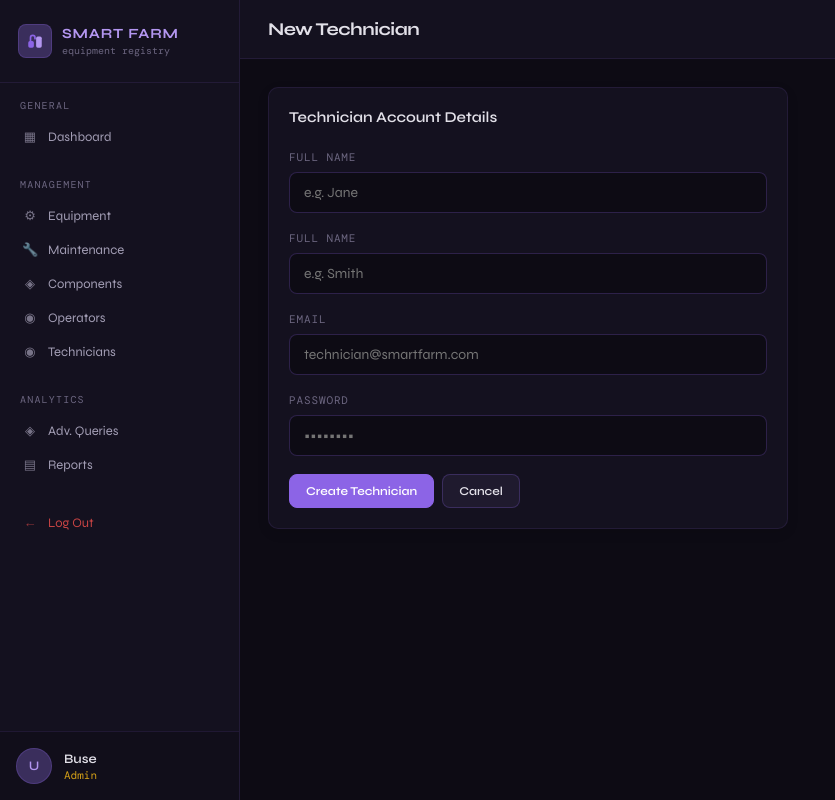
After one commit to BuseEksi/Smart-Farm-Equipments-and-Maintenance, a Flask app: page /technicians/new in a window 1280 px wide. The commit adds this page. Shown: the whole page, without its empty margins (0-835 px from the left). Run offline with Flask 3, Linux system fonts and the light colour scheme; a user stored in the database is signed in; some libraries are stand-ins or nearby versions.

Commit message:
feat: pagination for equipment/components/operators, technician user role with restricted access, admin-only technician management

```diff
--- a/app.py
+++ b/app.py
@@ -1,6 +1,6 @@
 import math
 
-from flask import Flask, render_template, session, request, redirect, url_for
+from flask import Flask, render_template, session, request, redirect, url_for, abort, flash
 import psycopg2.extras
 
 
@@ -112,7 +112,7 @@ def signup_post():
     cur.execute("SELECT * FROM users WHERE email = %s", (email,))
     exists = cur.fetchone()
     if exists:
-        print("User already exists")
+        flash("User already exists")
         cur.close()
         conn.close()
         return redirect(url_for('dashboard'))
@@ -173,7 +173,7 @@ def equipment():
         query += " AND equipment_name ILIKE %s"
         params.append(f"%{q}%")
     if status:
-        query += " AND status = %s::equipment_status"
+        query += " AND status::text = %s"
         params.append(status)
     if type_:
         query += " AND type = %s"
@@ -462,13 +462,32 @@ def maintenance_detail(maintenance_id):
 
 @app.route("/components", methods=["GET"])
 def components():
+    page = request.args.get('page', 1, type=int)
+    per_page = 10
+
     conn = connect_db()
     cur = conn.cursor(cursor_factory=psycopg2.extras.RealDictCursor)
-    cur.execute("SELECT * FROM components ORDER BY component_id DESC")
+
+
+    cur.execute("SELECT COUNT(*) FROM components")
+    total = cur.fetchone()['count']
+
+
+    offset = (page - 1) * per_page
+    cur.execute("SELECT * FROM components ORDER BY component_id DESC LIMIT %s OFFSET %s", (per_page, offset))
     components = cur.fetchall()
+
     cur.close()
     conn.close()
-    return render_template("component.html" , components=components)
+
+    total_pages = (total + per_page - 1) // per_page
+
+    return render_template("component.html",
+        components=components,
+        total=total,
+        current_page=page,
+        total_pages=total_pages
+    )
 
 @app.route("/components/new", methods=["GET"])
 def component_new():
@@ -537,20 +556,42 @@ def component_delete(component_id):
 
 @app.route("/operators", methods=["GET"])
 def operators():
+    if session.get("role") != 'admin':
+        flash("You don't have permission to access this page.", "error")
+        return redirect("/dashboard")
+    page = request.args.get('page', 1, type=int)
+    per_page = 10
+
     conn = connect_db()
     cur = conn.cursor(cursor_factory=psycopg2.extras.RealDictCursor)
+
+
+    cur.execute("SELECT COUNT(*) FROM operators")
+    total = cur.fetchone()['count']
+
+
+    offset = (page - 1) * per_page
     cur.execute("""
         SELECT o.*, COUNT(m.maintenance_id) AS maintenance_count
         FROM operators o
         LEFT JOIN maintenance m ON o.operator_id = m.operator_id
         GROUP BY o.operator_id
         ORDER BY o.operator_id DESC
-    """)
+        LIMIT %s OFFSET %s
+    """, (per_page, offset))
     all_operators = cur.fetchall()
-    total = len(all_operators)
+
     cur.close()
     conn.close()
-    return render_template("operators_list.html", operators=all_operators, total=total)
+
+    total_pages = (total + per_page - 1) // per_page
+
+    return render_template("operators_list.html",
+        operators=all_operators,
+        total=total,
+        current_page=page,
+        total_pages=total_pages
+    )
 
 @app.route("/operators/new", methods=["GET"])
 def operators_new():
@@ -623,6 +664,59 @@ def operator_delete(operator_id):
         return redirect(url_for('operators'))
     else:
         return redirect(url_for('login'))
+
+@app.route("/technicians")
+def technicians():
+    if session.get("role") == 'admin':
+        conn = connect_db()
+        cur = conn.cursor(cursor_factory=psycopg2.extras.RealDictCursor)
+        cur.execute("SELECT * FROM users WHERE user_role = 'technician' ORDER BY user_id DESC")
+        all_technicians = cur.fetchall()
+        cur.close()
+        conn.close()
+        return render_template("technicians_list.html", technicians=all_technicians, total=len(all_technicians))
+
+@app.route("/technicians/new", methods=["GET", "POST"])
+def new_technician():
+    if session.get("role") != "admin":
+        flash("You don't have permission to access this page.", "error")
+        return redirect("/dashboard")
+
+    if request.method == "POST":
+        name = request.form["name"]
+        surname = request.form["surname"]
+        email = request.form["email"]
+        password = request.form["password"]
+
+        conn = connect_db()
+        cur = conn.cursor()
+        cur.execute(
+            "INSERT INTO users (user_name, user_surname, email, user_password, user_role) VALUES (%s, %s, %s, %s, 'technician')",
+            (name, surname, email, password)
+        )
+        conn.commit()
+        cur.close()
+        conn.close()
+        flash("Technician added successfully.", "success")
+        return redirect("/technicians")
+
+    return render_template("technician_form.html")
+
+@app.route("/technicians/delete/<int:technician_id>", methods=["POST"])
+def delete_technician(technician_id):
+    if session.get("role") != "admin":
+        flash("You don't have permission to access this page.", "error")
+        return redirect("/dashboard")
+    conn = connect_db()
+    cur = conn.cursor(cursor_factory=psycopg2.extras.RealDictCursor)
+    cur.execute("DELETE FROM users WHERE user_id = %s", (technician_id,))
+    conn.commit()
+    cur.close()
+    conn.close()
+    flash("Technician deleted successfully.", "success")
+    return redirect("/technicians")
+
+
 
 
 
--- a/templates/home.html
+++ b/templates/home.html
@@ -26,7 +26,7 @@
           </svg>
         </div>
         <div>
-          <div class="logo-name">FARMAINTENANCE</div>
+          <div class="logo-name">SMART FARM</div>
           <div class="logo-sub">equipment registry</div>
         </div>
       </div>
@@ -45,8 +45,10 @@
         <a href="/equipment" class="nav-link {% if active_page == 'equipment' %}active{% endif %}">
           <i class="icon">⚙</i> Equipment
         </a>
+      {% if session.role == 'admin' or session.role == 'technician' %}
         <a href="/maintenance" class="nav-link {% if active_page == 'maintenance' %}active{% endif %}">
           <i class="icon">🔧</i> Maintenance
+        {% endif %}
           {% if pending_count and pending_count > 0 %}
             <span class="nav-badge warn">{{ pending_count }}</span>
           {% endif %}
@@ -58,6 +60,11 @@
         <a href="/operators" class="nav-link {% if active_page == 'operators' %}active{% endif %}">
           <i class="icon">◉</i> Operators
         </a>
+            {% if session.role == 'admin' %}
+                <a href="/technicians" class="nav-link {% if active_page == 'technicians' %}active{% endif %}">
+                <i class="icon">◉</i> Technicians
+                </a>
+            {% endif %}
         {% endif %}
       </div>
 
--- a/templates/maintenance_list.html
+++ b/templates/maintenance_list.html
@@ -4,7 +4,7 @@
 {% block topbar_title %}Maintenance Records{% endblock %}
 {% block topbar_sub %}{{ total }} records{% endblock %}
 {% block topbar_actions %}
-  {% if session.role == 'admin' %}
+  {% if session.role == 'admin' or session.role == 'technician' %}
     <a href="/maintenance/new" class="btn btn-primary">+ New Maintenance Record</a>
   {% endif %}
 {% endblock %}
@@ -75,7 +75,7 @@
           <td>
             <div style="display:flex;gap:5px;">
               <a href="/maintenance/{{ m.maintenance_id }}" class="btn btn-sm">Detail</a>
-              {% if session.role == 'admin' or (session.role == 'tech' and m.operator_id == session.user_id) %}
+              {% if session.role == 'admin' or session.role == 'technician'  %}
                 <a href="/maintenance/edit/{{ m.maintenance_id }}" class="btn btn-sm">Edit</a>
               {% endif %}
               {% if session.role == 'admin' %}
--- /dev/null
+++ b/templates/technician_form.html
@@ -0,0 +1,44 @@
+{% extends "home.html" %}
+
+{% block title %}New Technician{% endblock %}
+{% block topbar_title %}New Technician{% endblock %}
+{% block topbar_sub %}Add a technician account{% endblock %}
+
+{% block content %}
+
+<div style="max-width:520px;">
+  <div class="card">
+    <h3 style="margin:0 0 24px;font-size:15px;color:var(--text);font-family:'Syne',sans-serif;font-weight:600;">
+      Technician Account Details
+    </h3>
+
+    <form method="POST" action="/technicians/new">
+      <div class="form-group">
+        <label>Full Name</label>
+        <input type="text" name="name" placeholder="e.g. Jane" required>
+      </div>
+
+        <div class="form-group">
+        <label>Full Name</label>
+        <input type="text" name="surname" placeholder="e.g. Smith" required>
+      </div>
+
+      <div class="form-group">
+        <label>Email</label>
+        <input type="email" name="email" placeholder="technician@smartfarm.com" required>
+      </div>
+
+      <div class="form-group">
+        <label>Password</label>
+        <input type="password" name="password" placeholder="••••••••" required>
+      </div>
+
+      <div style="display:flex;gap:8px;margin-top:8px;">
+        <button type="submit" class="btn btn-primary">Create Technician</button>
+        <a href="/technicians" class="btn">Cancel</a>
+      </div>
+    </form>
+  </div>
+</div>
+
+{% endblock %}
```
Also changed, not shown: Databases/db.sql (+4 -4 lines), templates/component.html (+38 -1 lines), templates/equipment_list.html (+43 -4 lines), templates/operators_list.html (+37 -0 lines), templates/technicians_list.html (added, +55 -0 lines).
